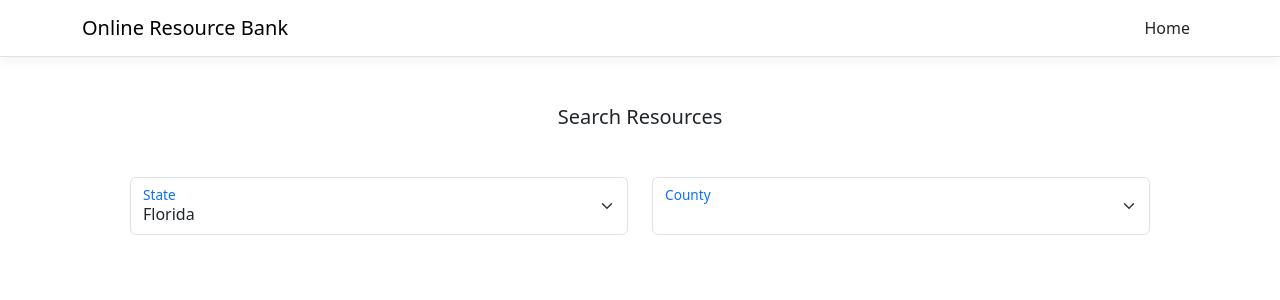
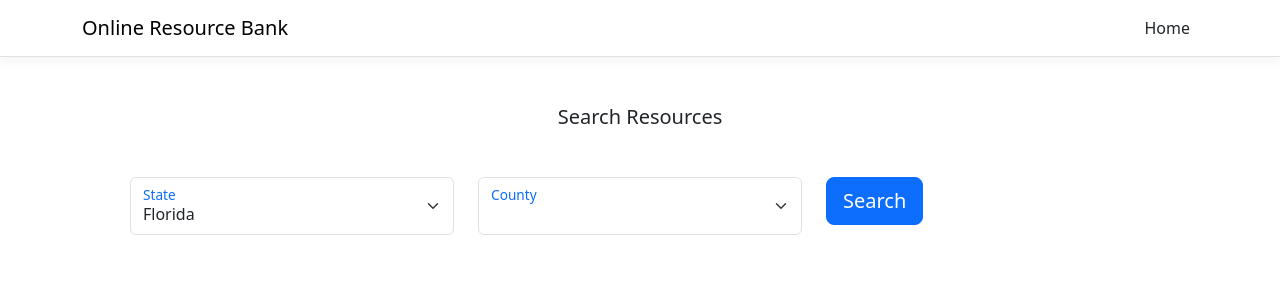
Before and after one commit to ljhannah74/ORB, an Angular app: page / in a window 1280 px wide. Shown: the top 300 px of the page. Built offline with nearby package versions, Linux system fonts and the light colour scheme.

Commit message:
Added search button to search page

```diff
--- a/src/app/search-orbs/search-orbs.component.html
+++ b/src/app/search-orbs/search-orbs.component.html
@@ -26,5 +26,11 @@
             </div>
         </div>
 
+        <div class="col">
+            <div class="form-floating">
+                <button type="button" class="btn btn-primary btn-lg" (click)="onSearchClicked()">Search</button>
+            </div>
+        </div>
+
     </div>
 </div>
--- a/src/app/search-orbs/search-orbs.component.ts
+++ b/src/app/search-orbs/search-orbs.component.ts
@@ -9,13 +9,13 @@ export class SearchOrbsComponent implements OnInit {
 
     searchResult: Orb[] = [
         {
-      location: { state: "Florida", county: "Broward"},
+            location: { state: "Florida", county: "Broward" },
             assessorUrl: "http://www.bcpa.net/search.asp",
             taxUrl: "https://www.broward.county-taxes.com/public",
             landUrl: "http://www.broward.org/RecordsTaxesTreasury/Records/Pages/PublicRecordsSearch.aspx"
         },
         {
-      location: { state: "Maryland", county: "Baltimore"},
+            location: { state: "Maryland", county: "Baltimore" },
             assessorUrl: "http://sdat.resiusa.org/RealProperty/Pages/",
             taxUrl: "http://www.baltimorecountymd.gov/Agencies/budfin/taxsearch/index.html",
             landUrl: "http://v3.mdlandrec.net/main/index.cfm?CFID=37749572&CFTOKEN=96667807&jsessionid=ac30c02aebd66aef4aeb124c920121f1444eTR",
@@ -47,12 +47,14 @@ export class SearchOrbsComponent implements OnInit {
 
     getCounties(selectedState: string) {
         this.countyList = [...new Set(this.searchResult.filter((orb) => orb.location.state == selectedState).map(item => item.location.county))];
-    console.log(this.countyList);
     }
 
     onStateChange(newState: any) {
-    console.log('State Changed! ', newState);
         this.getCounties(newState);
+    }
+
+    onSearchClicked() {
+        alert("CLICKED!");
     }
 
 }
```
Lines whose indentation alone changed are shown as unchanged.
